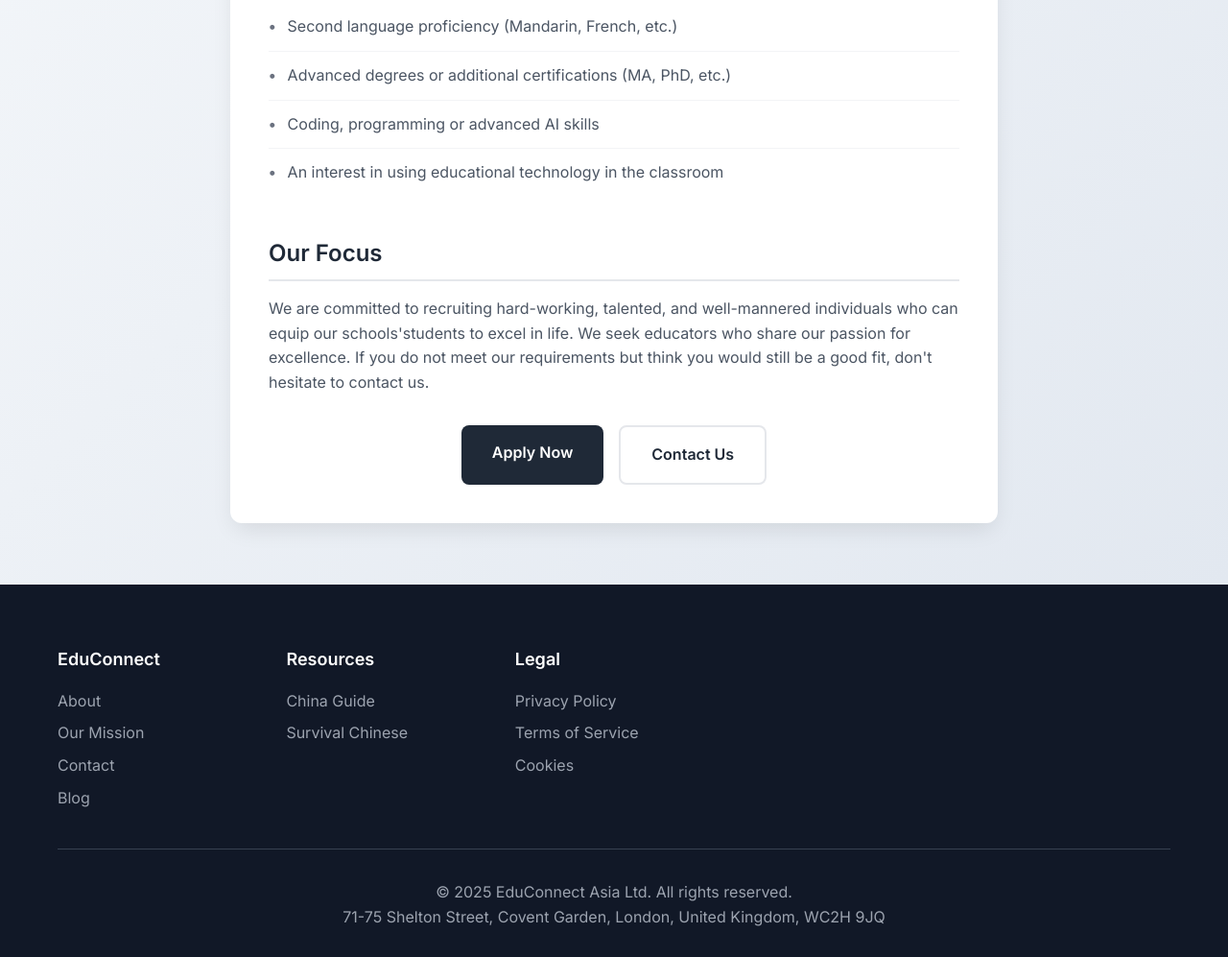
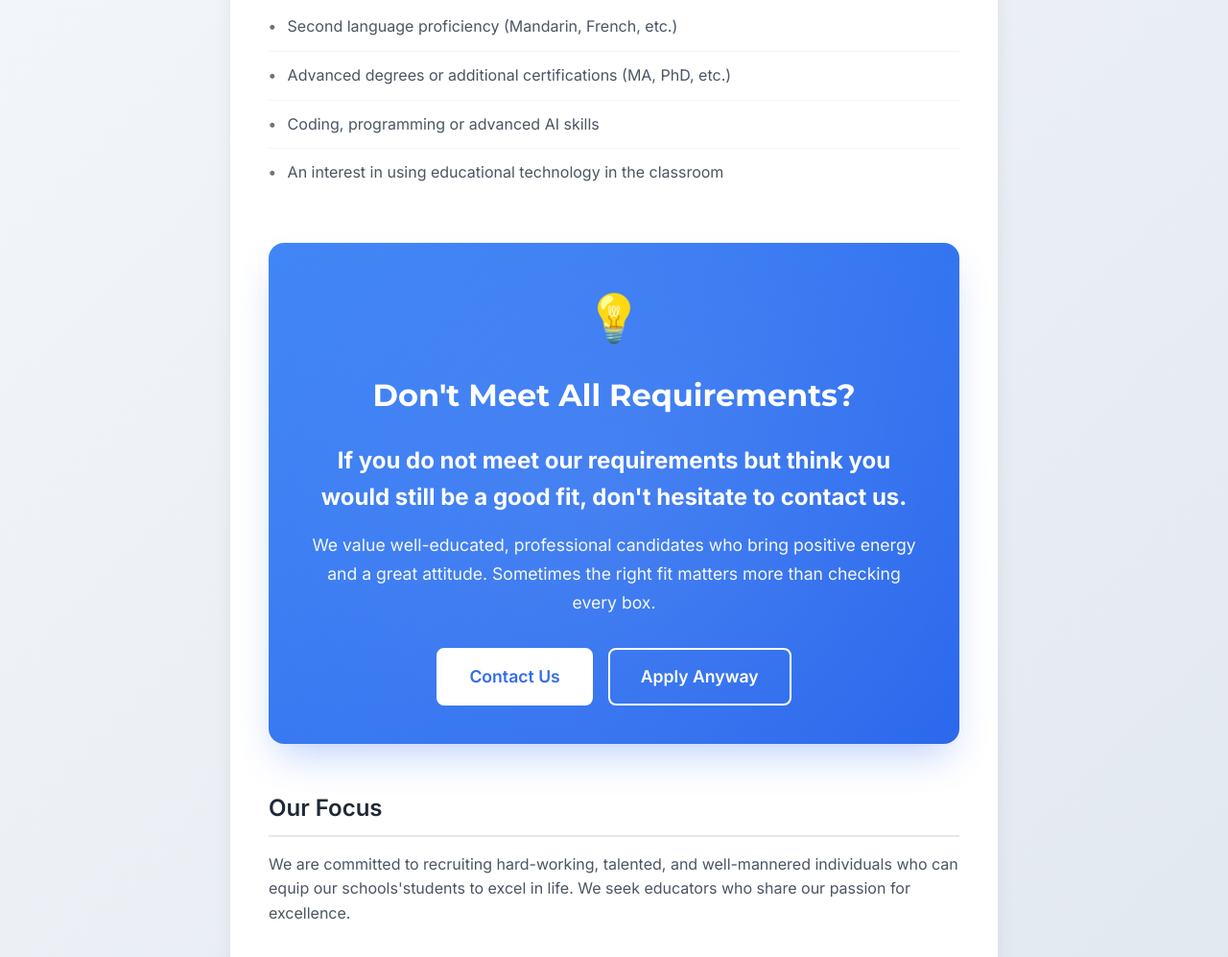
Before and after one commit to jamespares/educonnect-platform, a website: page requirements.html in a window 1280 px wide. Shown: the part 835-1832 px from the top of the page at 96% size. Drawn offline with Linux system fonts and the light colour scheme.

Commit message:
Make flexible requirements message more prominent with highlighted callout box

```diff
--- a/css/style.css
+++ b/css/style.css
@@ -1234,6 +1234,100 @@ textarea.form-input {
     margin-bottom: 2rem;
 }
 
+/* Flexible Requirements Callout - Prominent Highlight */
+.flexible-requirements-callout {
+    background: linear-gradient(135deg, #3b82f6 0%, #2563eb 100%);
+    color: white;
+    padding: 2.5rem;
+    border-radius: 16px;
+    margin: 3rem 0;
+    box-shadow: 0 20px 40px -10px rgba(37, 99, 235, 0.3);
+    text-align: center;
+    position: relative;
+    overflow: hidden;
+}
+
+.flexible-requirements-callout::before {
+    content: '';
+    position: absolute;
+    top: -50%;
+    right: -50%;
+    width: 200%;
+    height: 200%;
+    background: radial-gradient(circle, rgba(255, 255, 255, 0.1) 0%, transparent 70%);
+    pointer-events: none;
+}
+
+.callout-icon {
+    font-size: 3rem;
+    margin-bottom: 1rem;
+    display: block;
+}
+
+.flexible-requirements-callout h2 {
+    font-size: 2rem;
+    font-weight: 700;
+    color: white;
+    margin-bottom: 1.5rem;
+    border: none;
+    padding: 0;
+    font-family: 'Montserrat', sans-serif;
+}
+
+.callout-message {
+    font-size: 1.4rem;
+    font-weight: 600;
+    line-height: 1.6;
+    margin-bottom: 1rem;
+    color: white;
+}
+
+.callout-message strong {
+    font-weight: 700;
+    font-size: 1.5rem;
+}
+
+.callout-subtext {
+    font-size: 1.1rem;
+    line-height: 1.7;
+    color: rgba(255, 255, 255, 0.95);
+    margin-bottom: 2rem;
+    max-width: 700px;
+    margin-left: auto;
+    margin-right: auto;
+}
+
+.flexible-requirements-callout .cta-actions {
+    margin-top: 2rem;
+}
+
+.flexible-requirements-callout .btn-primary,
+.flexible-requirements-callout .btn-secondary {
+    background: white;
+    color: #2563eb;
+    border: 2px solid white;
+    font-weight: 600;
+    padding: 0.875rem 2rem;
+    font-size: 1.1rem;
+}
+
+.flexible-requirements-callout .btn-primary:hover {
+    background: rgba(255, 255, 255, 0.9);
+    transform: translateY(-2px);
+    box-shadow: 0 8px 20px rgba(0, 0, 0, 0.2);
+}
+
+.flexible-requirements-callout .btn-secondary {
+    background: transparent;
+    color: white;
+    border: 2px solid white;
+}
+
+.flexible-requirements-callout .btn-secondary:hover {
+    background: rgba(255, 255, 255, 0.1);
+    transform: translateY(-2px);
+}
+
 .cta-actions {
     display: flex;
     gap: 1rem;
@@ -1250,6 +1344,37 @@ textarea.form-input {
     .cta-actions {
         flex-direction: column;
         align-items: center;
+    }
+
+    .flexible-requirements-callout {
+        padding: 2rem 1.5rem;
+        margin: 2rem 0;
+    }
+
+    .flexible-requirements-callout h2 {
+        font-size: 1.5rem;
+    }
+
+    .callout-message {
+        font-size: 1.2rem;
+    }
+
+    .callout-message strong {
+        font-size: 1.3rem;
+    }
+
+    .callout-subtext {
+        font-size: 1rem;
+    }
+
+    .callout-icon {
+        font-size: 2.5rem;
+    }
+
+    .flexible-requirements-callout .btn-primary,
+    .flexible-requirements-callout .btn-secondary {
+        width: 100%;
+        padding: 1rem;
     }
 }
 
--- a/requirements.html
+++ b/requirements.html
@@ -72,13 +72,20 @@
                     </ul>
                 </div>
 
+                <div class="flexible-requirements-callout">
+                    <div class="callout-icon">💡</div>
+                    <h2>Don't Meet All Requirements?</h2>
+                    <p class="callout-message"><strong>If you do not meet our requirements but think you would still be a good fit, don't hesitate to contact us.</strong></p>
+                    <p class="callout-subtext">We value well-educated, professional candidates who bring positive energy and a great attitude. Sometimes the right fit matters more than checking every box.</p>
+                    <div class="cta-actions">
+                        <a href="contact.html" class="btn-primary">Contact Us</a>
+                        <a href="signup.html" class="btn-secondary">Apply Anyway</a>
+                    </div>
+                </div>
+
                 <div class="mission-simple">
                     <h2>Our Focus</h2>
-                    <p>We are committed to recruiting hard-working, talented, and well-mannered individuals who can equip our schools'students to excel in life. We seek educators who share our passion for excellence. If you do not meet our requirements but think you would still be a good fit, don't hesitate to contact us.</p>
-                    <div class="cta-actions">
-                        <a href="signup.html" class="btn-primary">Apply Now</a>
-                        <a href="contact.html" class="btn-secondary">Contact Us</a>
-                    </div>
+                    <p>We are committed to recruiting hard-working, talented, and well-mannered individuals who can equip our schools'students to excel in life. We seek educators who share our passion for excellence.</p>
                 </div>
             </div>
         </div>
```
